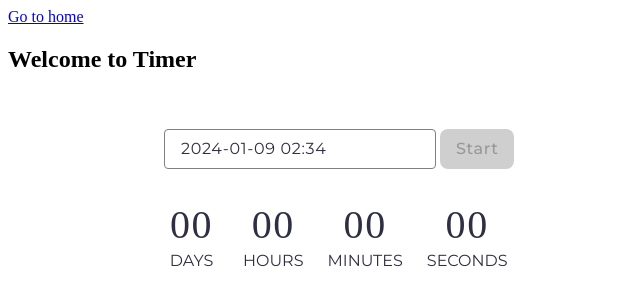
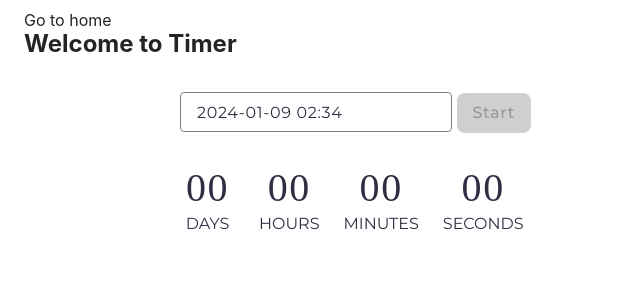
Before and after one commit to yuriykvyatkovskyy/goit-js-hw-10, a website built with Vite: page src/1-timer.html in a window 1280 px wide. Shown: the top 304 px of the page, without its empty margins (0-640 px from the left). Built offline with nearby package versions, Linux system fonts and the light colour scheme.

Commit message:
change css

```diff
--- a/src/1-timer.html
+++ b/src/1-timer.html
@@ -4,7 +4,7 @@
     <meta charset="UTF-8" />
     <meta http-equiv="X-UA-Compatible" content="IE=edge" />
     <meta name="viewport" content="width=device-width, initial-scale=1.0" />
-    <link rel="stylesheet" href="./css/timer.css" />
+    <link rel="stylesheet" href="./css/styles.css" />
     <link
       rel="stylesheet"
       href="https://cdnjs.cloudflare.com/ajax/libs/font-awesome/5.15.3/css/all.min.css"
--- a/src/css/styles.css
+++ b/src/css/styles.css
@@ -6,8 +6,8 @@
 */
 @import url('./reset.css');
 @import url('./header.css');
-/* @import url('./timer.css');
-@import url('./snackbar.css'); */
+@import url('./timer.css');
+@import url('./snackbar.css');
 
 :root {
   font-family: Inter, Avenir, Helvetica, Arial, sans-serif;
```
Also changed, not shown: src/2-snackbar.html (+1 -1 lines).
